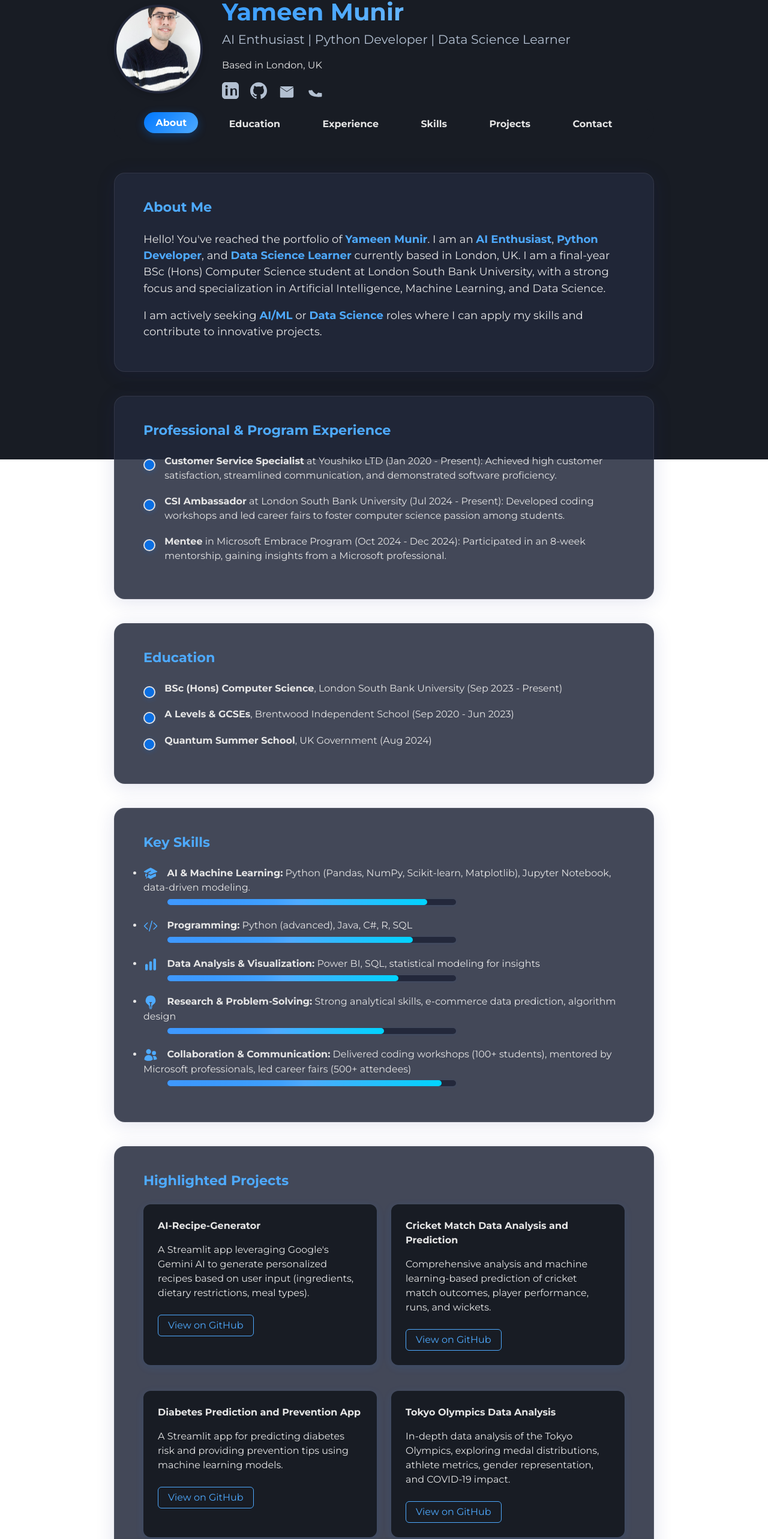
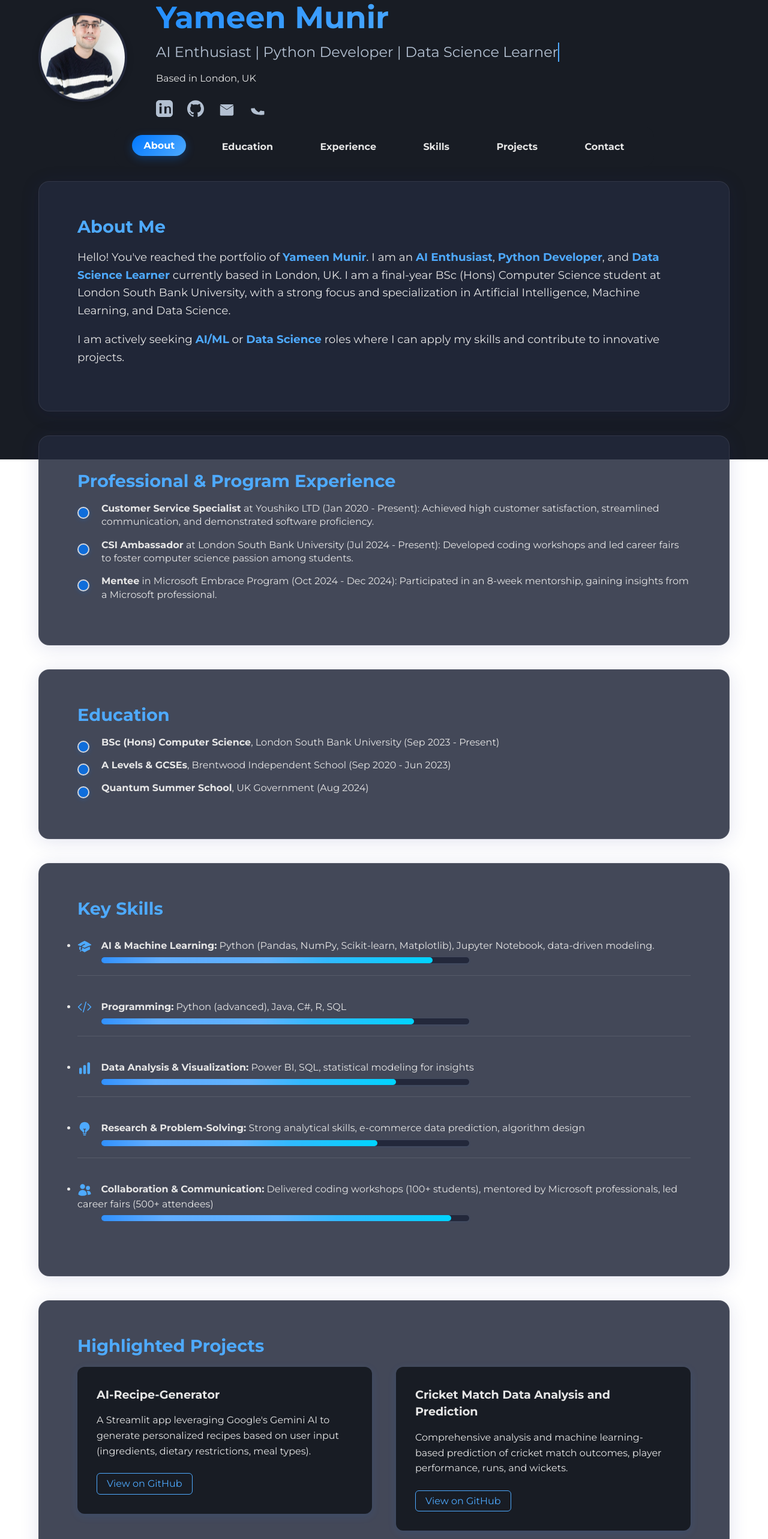
Before and after one commit to YameenMunir/Portfolio-Website, a React (Vite) app: page / in a window 1280 px wide. Shown: the part 34-2600 px from the top of the page at 60% size. Built offline with nearby package versions, Linux system fonts and the light colour scheme.

Commit message:
Improve layout and reduce section heights

```diff
--- a/src/App.css
+++ b/src/App.css
@@ -30,8 +30,9 @@ body::before {
 .header-content {
   display: flex;
   align-items: center;
-  gap: 2rem;
+  gap: 2.5rem;
   justify-content: flex-start;
+  flex-wrap: wrap;
 }
 .profile-img {
   width: 140px;
@@ -52,9 +53,10 @@ body::before {
 }
 .container {
   width: 90%;
-  max-width: 1000px;
+  max-width: 1200px;
   margin: 0 auto;
   flex: 1 0 auto;
+  padding: 0 1rem;
 }
 .navbar {
   background: #181c24 !important; /* match body background */
@@ -70,8 +72,9 @@ body::before {
   justify-content: center;
   list-style: none;
   margin: 0;
-  padding: 0.5rem 0;
-  gap: 2rem;
+  padding: 1rem 0;
+  gap: 2.5rem;
+  flex-wrap: wrap;
 }
 .navbar button {
   background: none;
@@ -106,7 +109,7 @@ body::before {
   box-shadow: 0 4px 15px rgba(0, 119, 255, 0.3);
 }
 main {
-  padding: 2rem 0;
+  padding: 3rem 0;
   flex: 1 0 auto;
   min-height: 0;
 }
@@ -115,8 +118,8 @@ section, .card-section {
   color: #e6e6e6; /* ensure text is visible */
   border-radius: 18px;
   box-shadow: 0 4px 32px 0 rgba(31, 38, 135, 0.13);
-  margin-bottom: 2.5rem;
-  padding: 2.5rem 3rem;
+  margin-bottom: 3rem;
+  padding: 2rem 3.5rem;
   position: relative;
   border: 1.5px solid rgba(255,255,255,0.08);
 }
@@ -124,8 +127,8 @@ section, .card-section {
   background: rgba(35, 40, 59, 0.85);
   border-radius: 18px;
   box-shadow: 0 4px 32px 0 rgba(31, 38, 135, 0.13);
-  margin-bottom: 2.5rem;
-  padding: 2.5rem 3rem;
+  margin-bottom: 3rem;
+  padding: 2rem 3.5rem;
   position: relative;
   border: 1.5px solid rgba(255,255,255,0.08);
   transition: all 0.3s ease;
@@ -146,14 +149,15 @@ section, .card-section {
   animation: slideInFromRight 0.8s ease forwards;
 }
 h1 {
-  margin: 0 0 0.5rem 0;
-  font-size: 2.5rem;
+  margin: 0 0 0.75rem 0;
+  font-size: 2.8rem;
   font-weight: 700;
   color: #fff;
+  line-height: 1.2;
 }
 h2 {
-  margin: 0 0 0.5rem 0;
-  font-size: 1.3rem;
+  margin: 0 0 0.75rem 0;
+  font-size: 1.4rem;
   font-weight: 400;
   color: #b3c0d1;
   overflow: hidden;
@@ -161,11 +165,15 @@ h2 {
   white-space: nowrap;
   margin: 0 auto;
   animation: typewriter 3s steps(40, end), blink 0.75s step-end infinite;
+  line-height: 1.3;
 }
 h3 {
   color: #4eaaff;
   margin-top: 0;
-  font-size: 1.4rem;
+  margin-bottom: 1rem;
+  font-size: 1.6rem;
+  font-weight: 600;
+  line-height: 1.3;
 }
 
 /* Contact Form Styles */
@@ -173,8 +181,8 @@ h3 {
   background: rgba(35, 40, 59, 0.85);
   border-radius: 18px;
   box-shadow: 0 4px 32px 0 rgba(31, 38, 135, 0.13);
-  margin-bottom: 2.5rem;
-  padding: 2.5rem 3rem;
+  margin-bottom: 3rem;
+  padding: 2rem 3.5rem;
   position: relative;
   border: 1.5px solid rgba(255,255,255,0.08);
 }
@@ -383,18 +391,37 @@ h3 {
 }
 
 .skills-list {
-  padding-left: 1.2rem;
+  padding-left: 0;
+  margin-top: 1rem;
+}
+
+/* Upgraded skills section */
+.upgraded-skills {
+  display: flex;
+  flex-direction: column;
+  gap: 1.5rem;
+  padding-left: 0;
+}
+
+.upgraded-skills li {
+  padding: 1rem 0;
+  border-bottom: 1px solid rgba(255,255,255,0.1);
+}
+
+.upgraded-skills li:last-child {
+  border-bottom: none;
 }
 .project {
-  margin-bottom: 1.2rem;
+  margin-bottom: 1.5rem;
   background: #181c24;
   color: #e6e6e6;
   border-radius: 12px;
-  padding: 1.5rem;
+  padding: 2rem;
   box-shadow: 0 4px 15px rgba(0,119,255,0.1);
   transition: all 0.4s cubic-bezier(0.4, 0, 0.2, 1);
   position: relative;
   overflow: hidden;
+  height: fit-content;
 }
 .project::before {
   content: '';
@@ -415,8 +442,15 @@ h3 {
   transform: scaleX(1);
 }
 .project h4 {
-  margin: 0 0 0.3rem 0;
+  margin: 0 0 0.75rem 0;
   color: #e6e6e6;
+  font-size: 1.2rem;
+  font-weight: 600;
+}
+
+.project p {
+  line-height: 1.6;
+  margin-bottom: 1rem;
 }
 .project-link {
   display: inline-block;
@@ -439,16 +473,18 @@ h3 {
   background: #181c24 !important; /* match body background */
   color: #b3c0d1;
   text-align: center;
-  padding: 1rem 0;
-  margin-top: 2rem;
+  padding: 2rem 0;
+  margin-top: 3rem;
   font-size: 0.95rem;
   border-radius: 0 0 14px 14px;
   flex-shrink: 0;
 }
 .social-links {
-  margin-top: 1rem;
+  margin-top: 1.5rem;
   display: flex;
-  gap: 1.2rem;
+  gap: 1.5rem;
+  justify-content: flex-start;
+  flex-wrap: wrap;
 }
 .social-links a {
   color: #b3c0d1;
@@ -527,13 +563,7 @@ h3 {
   animation: float 2s ease-in-out infinite;
 }
 
-/* Upgraded skills section */
-.upgraded-skills {
-  display: flex;
-  flex-direction: column;
-  gap: 1.2rem;
-  padding-left: 0;
-}
+/* Upgraded skills section - moved to earlier in file */
 .skill-icon {
   width: 1.5em;
   height: 1.5em;
@@ -622,21 +652,26 @@ h3 {
 }
 .timeline li {
   position: relative;
-  padding-left: 2.2em;
-  margin-bottom: 1.2em;
+  padding-left: 2.5rem;
+  margin-bottom: 1rem;
+  line-height: 1.4;
 }
 
 /* Project grid */
 .project-grid {
   display: grid;
-  grid-template-columns: repeat(auto-fit, minmax(260px, 1fr));
-  gap: 1.5rem;
+  grid-template-columns: repeat(2, 1fr);
+  grid-template-rows: repeat(2, 1fr);
+  gap: 2rem;
+  margin-top: 1rem;
+  min-height: 400px;
 }
 
 .lead {
-  font-size: 1.13rem;
+  font-size: 1.15rem;
   color: #e6e6e6;
-  margin-bottom: 0.7em;
+  margin-bottom: 1.2rem;
+  line-height: 1.6;
 }
 .highlight {
   color: #4eaaff;
@@ -872,11 +907,51 @@ h3 {
 
 /* Responsive improvements */
 @media (max-width: 600px) {
+  .header {
+    padding: 1.5rem 0;
+  }
+
+  .header-content {
+    flex-direction: column;
+    text-align: center;
+    gap: 1.5rem;
+  }
+
+  .profile-img {
+    width: 120px;
+    height: 120px;
+  }
+
+  h1 {
+    font-size: 2.2rem;
+  }
+
+  h2 {
+    font-size: 1.2rem;
+  }
+
+  section, .card-section, .contact-form-section {
+    padding: 2rem 1.5rem;
+    margin-bottom: 2rem;
+  }
+
   .glass-navbar {
     width: 98%;
     border-radius: 12px;
     top: 0.3rem;
   }
+
+  .navbar ul {
+    gap: 1rem;
+    flex-wrap: wrap;
+    justify-content: center;
+  }
+
+  .navbar button {
+    padding: 0.4rem 1rem;
+    font-size: 0.9rem;
+  }
+
   .scroll-to-top {
     bottom: 1.2rem;
     right: 1.2rem;
@@ -884,10 +959,12 @@ h3 {
     height: 40px;
     font-size: 1.5rem;
   }
+
   .upgraded-skills .skill-bar {
     width: 90%;
     margin-left: 1.5em;
   }
+
   .contact-form-section {
     padding: 1.5rem 1rem;
   }
@@ -905,18 +982,50 @@ h3 {
     width: 100%;
     padding: 1rem 2rem;
   }
+
+  .project-grid {
+    grid-template-columns: 1fr;
+    grid-template-rows: repeat(4, auto);
+    gap: 1.5rem;
+    min-height: auto;
+  }
+
+  .timeline li {
+    padding-left: 2rem;
+  }
 }
 @media (max-width: 900px) {
+  .container {
+    width: 95%;
+    padding: 0 0.5rem;
+  }
+
   section, .card-section {
-    padding: 1.2rem 0.7rem;
+    padding: 2.5rem 2rem;
   }
+
   .project-grid {
-    grid-template-columns: 1fr;
+    grid-template-columns: repeat(2, 1fr);
+    grid-template-rows: repeat(2, 1fr);
+    gap: 1.5rem;
   }
+
   .navbar {
     width: 100%;
     border-radius: 0;
     top: 0;
+  }
+
+  .header-content {
+    gap: 2rem;
+  }
+
+  h1 {
+    font-size: 2.4rem;
+  }
+
+  .timeline li {
+    padding-left: 2.2rem;
   }
 }
 
@@ -927,4 +1036,40 @@ h3 {
     left: 0;
     z-index: 5;
   }
+
+  .container {
+    max-width: 1200px;
+  }
+
+  .header-content {
+    gap: 3rem;
+  }
 }
+
+@media (min-width: 1200px) {
+  .container {
+    max-width: 1400px;
+  }
+
+  section, .card-section, .contact-form-section {
+    padding: 3.5rem 4rem;
+  }
+
+  .project-grid {
+    grid-template-columns: repeat(2, 1fr);
+    grid-template-rows: repeat(2, 1fr);
+    gap: 2.5rem;
+  }
+
+  h1 {
+    font-size: 3.2rem;
+  }
+
+  h2 {
+    font-size: 1.5rem;
+  }
+
+  h3 {
+    font-size: 1.8rem;
+  }
+}
--- a/src/App.jsx
+++ b/src/App.jsx
@@ -139,7 +139,7 @@ function App() {
             <li><span className="timeline-dot"></span><strong>Simventure Competition 2024:</strong> Participated in a business simulation competition, collaborating with a team of 4 on business decision-making.</li>
           </ul>
         </motion.section>
-        <motion.section id="contact" initial={{ opacity: 0, y: 40 }} whileInView={{ opacity: 1, y: 0 }} transition={{ duration: 0.7, delay: 0.6 }} viewport={{ once: true }}>
+        <motion.section id="contact" initial={{ opacity: 0, y: 40 }} whileInView={{ opacity: 1, y: 0 }} transition={{ duration: 0.7, delay: 0.7 }} viewport={{ once: true }}>
           <Contact />
         </motion.section>
         {showScroll && (
```
Also changed, not shown: src/components/ThemeToggle.jsx (added).
